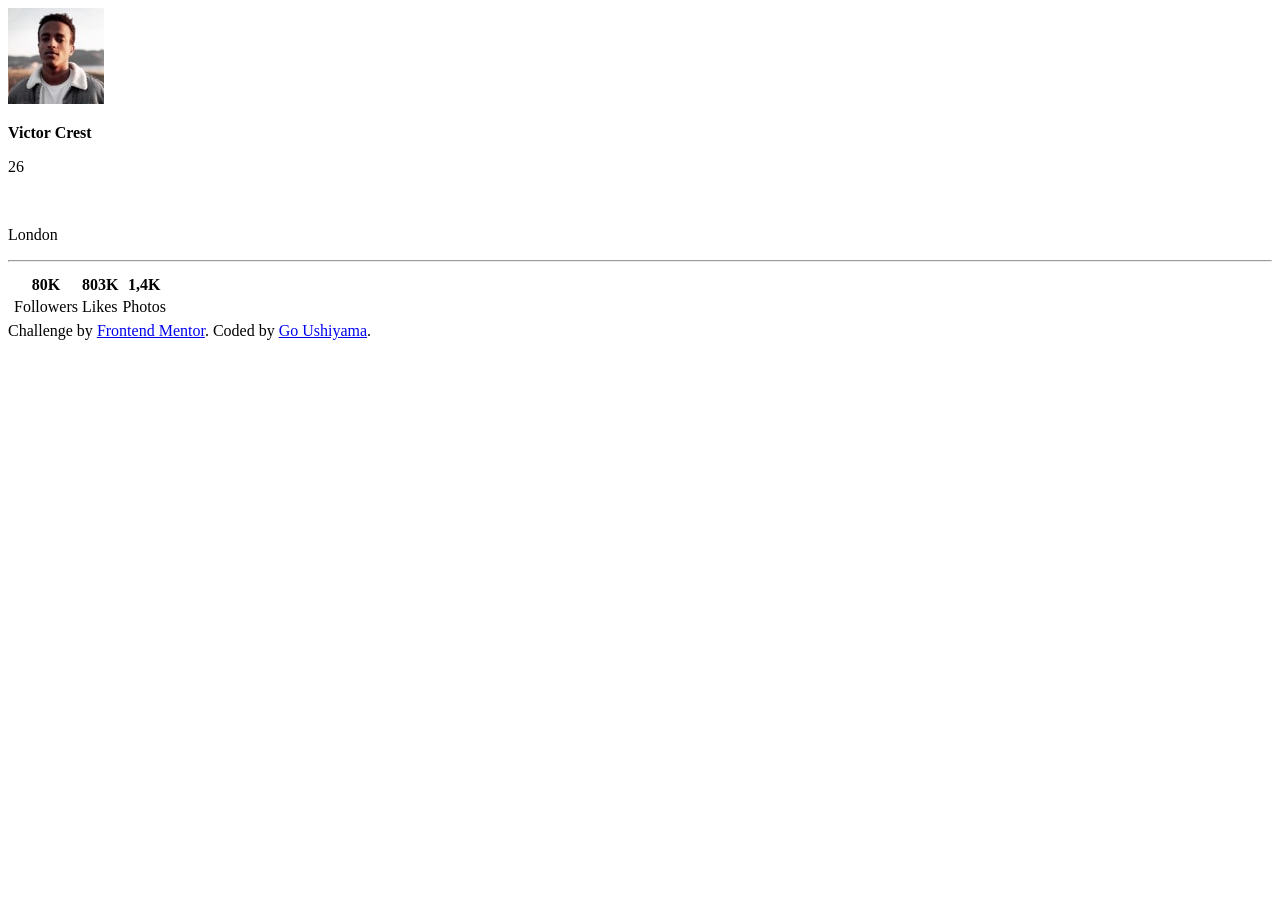
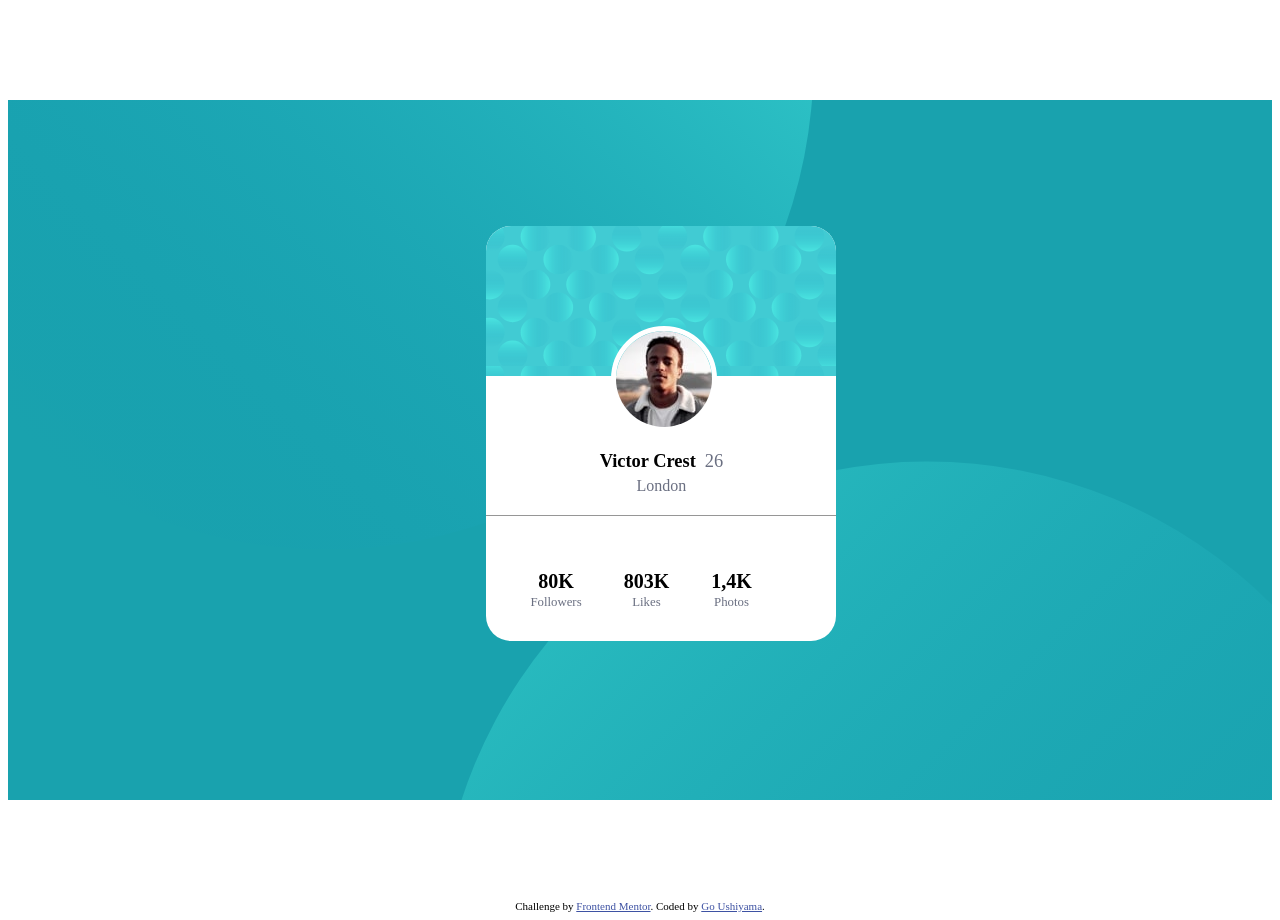
Before and after one commit to Enoah35/profile-card-component-main, a plain HTML site: page index.html in a window 1280 px wide. Before the commit the page ends 800 px from the top, so only its background shows below. Drawn offline with Linux system fonts and the light colour scheme.

Commit message:
Add files via upload

```diff
--- /dev/null
+++ b/css/styles.css
@@ -0,0 +1,94 @@
+/*************************TAG SELECTORS***************************************/
+
+/************************ CLASS SELECTORS*************************************/
+/************************ Card Layers ****************************************/
+.card-layer{
+  position: relative;
+  background-color: hsl(185, 75%, 39%);
+  background-image: url("../images/bg-pattern-top.svg"), url("../images/bg-pattern-bottom.svg");
+  background-position: -60% 190%, 150% -130%;
+  background-repeat: no-repeat, no-repeat;
+  margin: 100px auto;
+  max-width: 1440px;
+  height: 700px;
+}
+
+.usercard-layer{
+  border-radius: 25px;
+  background-color: white;
+  width: 350px;
+  height: 415px;
+  position: absolute;
+  text-align: center;
+  /*-- 1440 / 1440 - 350px to get the middle position*/
+  margin: 10% 37.85%;
+}
+/****************************Image Positioning*********************************/
+
+.portfolio{
+  border-radius: 100px;
+  border: 5px solid white;
+  position: absolute;
+  top: 100px;
+  left: 125px;
+}
+
+.upper-background{
+  border-top-left-radius: 25px;
+  border-top-right-radius: 25px;
+  background-image: url("../images/bg-pattern-card.svg");
+  height: 150px;
+}
+
+/****************************Text Positioning**********************************/
+
+.name{
+  font-size: 1.15rem;
+  margin: 75px auto 0;
+  display: inline-block;
+
+}
+
+.age{
+  font-size: 1.15rem;
+  display: inline-block;
+  margin: 0 0 0 5px;
+  color: hsl(227, 10%, 46%);
+}
+
+.city{
+  margin: 5px auto 20px;
+  color: hsl(227, 10%, 46%);
+}
+
+.user-stats{
+  font-size: 1.25rem;
+  position: absolute;
+  bottom: 5%;
+  margin: 9% 0 2% 0;
+}
+
+.stat-bottom{
+  font-size: 0.80rem;
+  color: hsl(227, 10%, 46%);
+}
+
+/**************************Other Positioning***********************************/
+
+.stats{
+  border-spacing: 40px 0;
+}
+
+.breakpoint{
+  border-style: none;
+  border-top-style: solid;
+  width: 350px;
+  margin: 5% 30px 5% 0;
+  border-color: hsl(0, 0%, 59%);
+}
+
+/**************************Text Editing**************************************/
+
+
+.attribution { font-size: 11px; text-align: center; }
+.attribution a { color: hsl(228, 45%, 44%); }
--- a/index.html
+++ b/index.html
@@ -6,7 +6,7 @@
     <meta name="viewport" content="width=device-width, initial-scale=1.0"> <!-- displays site properly based on user's device -->
     <link href="https://fonts.googleapis.com/css2?family=Kumbh+Sans:wght@700&display=swap" rel="stylesheet">
     <link rel="icon" type="image/png" sizes="32x32" href="./images/favicon-32x32.png">
-    <link rel="stylesheet" href="./css/styles.css">
+    <link rel="stylesheet" type="text/css" href="css/styles.css">
     <title>Frontend Mentor | Profile card component</title>
 
     <!-- Feel free to remove these styles or customise in your own stylesheet 👍
```
